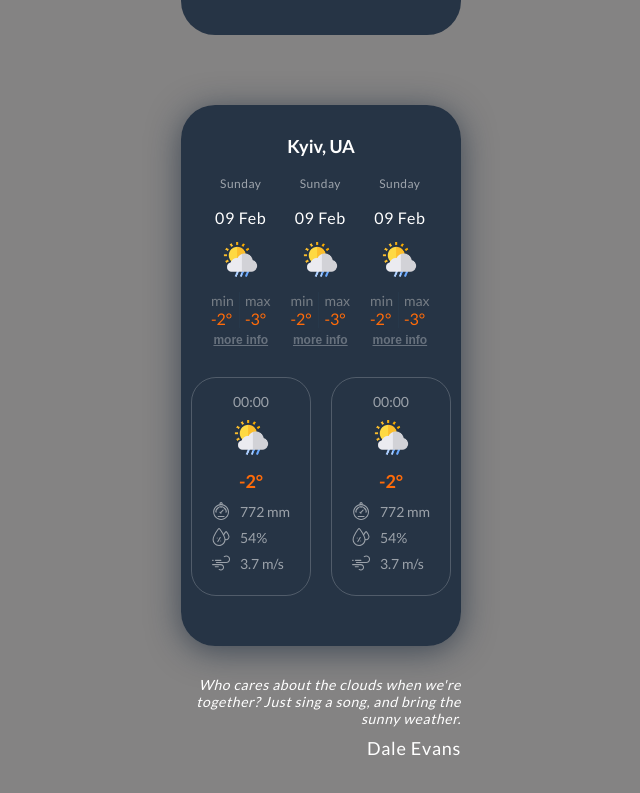
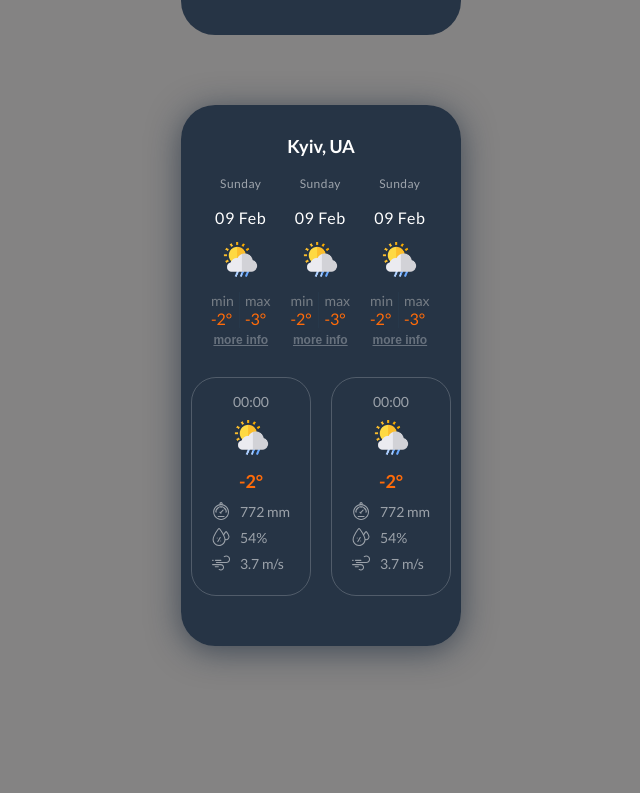
Before and after one commit to AntonBragar/weather-app, a React (Create React App) app: page / in a window 1280 px wide. Shown: the part 555-1348 px from the top of the page, without its empty margins (319-959 px from the left). After the commit the page ends 1311 px from the top, so only its background shows below. Built offline with nearby package versions, Linux system fonts and the light colour scheme; no server answers.

Commit message:
complete Citates component.

```diff
--- a/src/components/Footer/Citates/Citates.js
+++ b/src/components/Footer/Citates/Citates.js
@@ -1,15 +1,34 @@
-import React from 'react';
+import React, {useEffect, useState} from 'react';
 import {CitatesWrapper} from "./CitatesStyled";
+import axios from "axios";
 
 const Citates = () => {
+
+    const [quote, setQuote] = useState();
+
+    const getQuote = async () => {
+        const {data} = await axios.get(`https://goquotes-api.herokuapp.com/api/v1/random?count=1`)
+        const {quotes} = data;
+        setQuote(...quotes)
+    }
+
+    useEffect(() => {
+        if (!quote) {
+            getQuote();
+        }
+        let timerGetQuote = setInterval(getQuote, 120000)
+        return () => {
+            clearInterval(timerGetQuote)
+        }
+    }, [quote])
+
     return (
         <CitatesWrapper className="container">
             <div className="quotes">
                 <p className="quote">
-                    Who cares about the clouds when we're together?
-                    Just sing a song, and bring the sunny weather.
+                    {quote?.text}
                 </p>
-                <p className="author">Dale Evans</p>
+                <p className="author">{quote?.author}</p>
             </div>
         </CitatesWrapper>
     );
--- a/src/components/Footer/Citates/CitatesStyled.js
+++ b/src/components/Footer/Citates/CitatesStyled.js
@@ -3,9 +3,9 @@ import styled from "styled-components";
 export const CitatesWrapper = styled.div`
   .quotes {
     margin-top: 30px;
-    margin-bottom: 70px;
+    padding-bottom: 70px;
     width: 280px;
-    height: 50px;
+    height: auto;
   }
 
   .quote {
```
